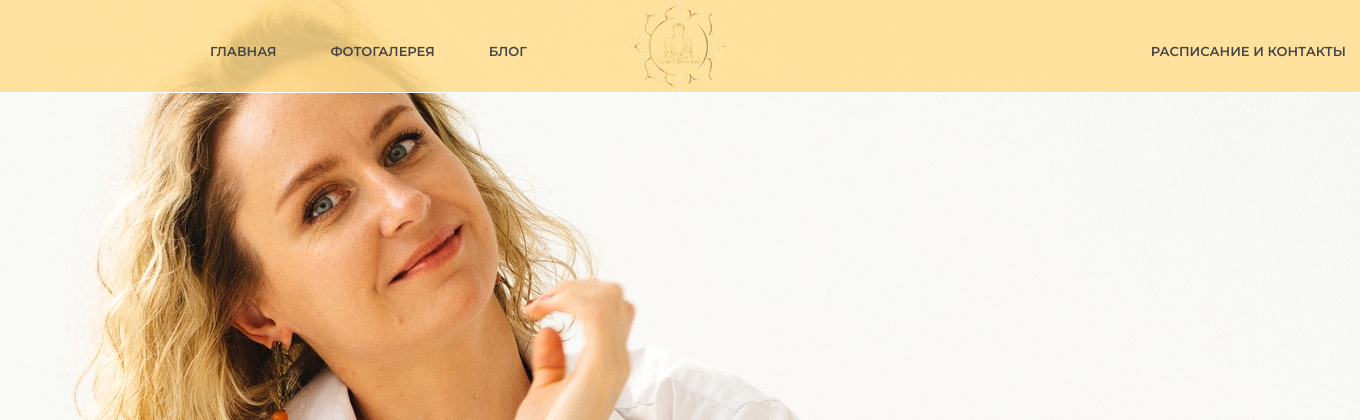
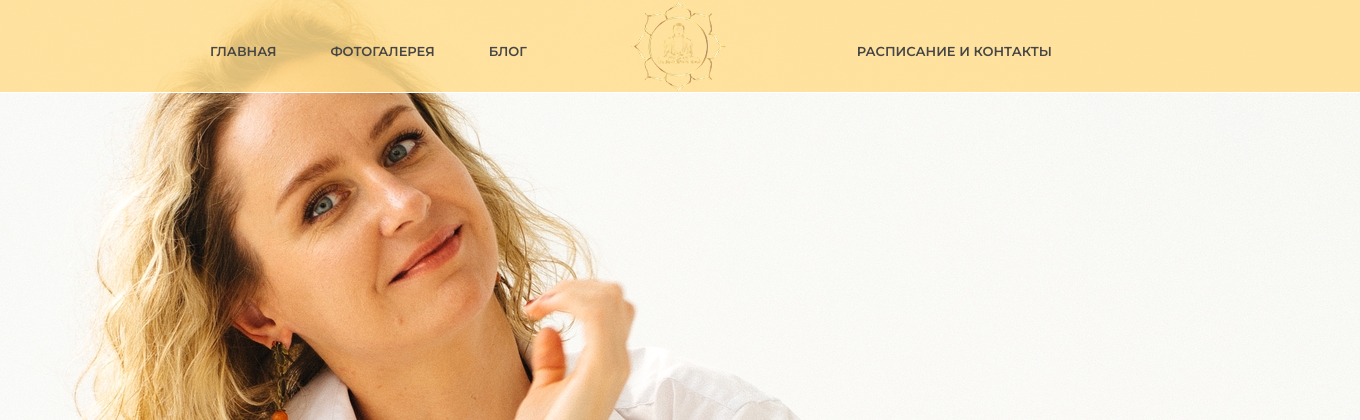
Before and after one commit to OllyMuh/Bondar-health, a Django app: page / in a window 1360 px wide. Shown: the top 420 px of the page. Run offline with Django 4.2, Linux system fonts and the light colour scheme; some libraries are stand-ins or nearby versions.

Commit message:
move words

```diff
--- a/blog/templates/blog/blog.html
+++ b/blog/templates/blog/blog.html
@@ -38,7 +38,7 @@
     <header class="header-section set-bg" data-setbg="{% static 'img/header-bg.png' %}">
         <div class="container">
             <div class="row">
-                <div class="col-lg-10 offset-lg-1">
+                <div class="col-md-9 offset-md-1">
                     <div class="main-menu">
                         <div class="logo">
                             <a href="{% url 'pages:homepage' %}">
--- a/pages/templates/about-us.html
+++ b/pages/templates/about-us.html
@@ -36,7 +36,7 @@
     <header class="header-section set-bg" data-setbg="{% static 'img/header-bg.png' %}">
         <div class="container">
             <div class="row">
-                <div class="col-lg-10 offset-lg-1">
+                <div class="col-md-9 offset-md-1">
                     <div class="main-menu">
                         <div class="logo">
                             <a href="{% url 'pages:homepage' %}">
--- a/pages/templates/contact.html
+++ b/pages/templates/contact.html
@@ -39,7 +39,7 @@
     <header class="header-section set-bg" data-setbg="{% static 'img/header-bg.png' %}">
         <div class="container">
             <div class="row">
-                <div class="col-lg-10 offset-lg-1">
+                <div class="col-md-9 offset-md-1">
                     <div class="main-menu">
                         <div class="logo">
                             <a href="{% url 'pages:homepage' %}">
--- a/pages/templates/index.html
+++ b/pages/templates/index.html
@@ -36,7 +36,7 @@
     <header class="header-section set-bg" data-setbg="{% static 'img/header-bg.png' %}">
         <div class="container">
             <div class="row">
-                <div class="col-lg-12 offset-lg-1">
+                <div class="col-md-9 offset-md-1">
                     <div class="main-menu">
 <!--                        <div class="logo">-->
 <!--                            <a href="{% url 'pages:homepage' %}">-->
```
